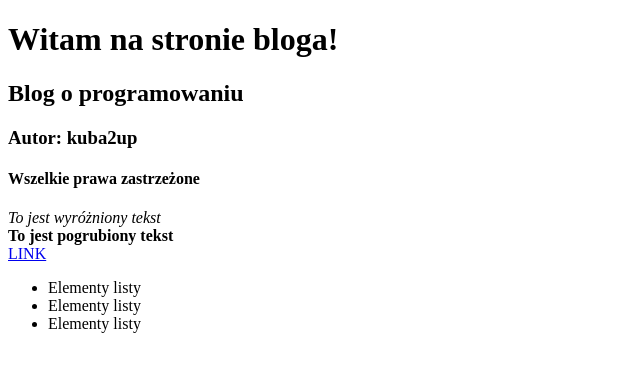
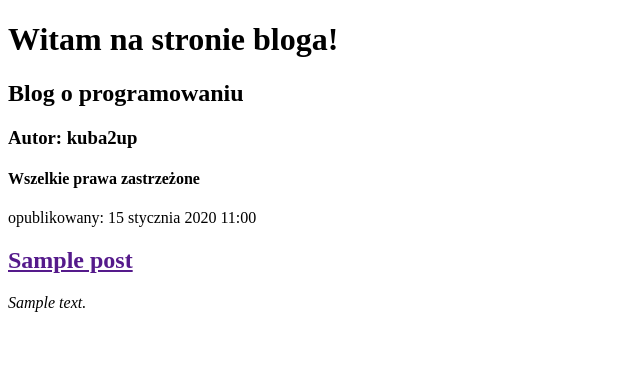
Before and after one commit to kubadybizbanski/djangoblog, a Django app: page / in a window 1280 px wide. Shown: the top 372 px of the page, without its empty margins (0-640 px from the left). Run offline with Django 5.2, Linux system fonts and the light colour scheme; tables that the repository leaves empty hold one stand-in row (values such as "Sample post").

Commit message:
Zmiany w pliku html

```diff
--- a/blog/templates/blog/post_list.html
+++ b/blog/templates/blog/post_list.html
@@ -11,17 +11,18 @@
         <h3>Autor: kuba2up</h3>
         <h4>Wszelkie prawa zastrzeżone</h4>
     </div>
+
+    {% comment "Komentarz autora" %}
+    Tutaj lista postów
+    {% endcomment %}
+
+    {% for post in posts %}
     <div>
-        <em>To jest wyróżniony tekst</em><br>
-        <strong>To jest pogrubiony tekst</strong><br>
-        <a href="https://strefakursow.pl">LINK</a>
+        <p>opublikowany: {{ post.publish_date }}</p>
+        <h2><a href="">{{ post.title }}</a></h2>
+        <em>{{ post.text|linebreaksbr }}</em>
     </div>
-    <div>
-        <ul>
-            <li>Elementy listy</li>
-            <li>Elementy listy</li>
-            <li>Elementy listy</li>
-        </ul>
-    </div>
+    {% endfor %}
+
 </body>
 </html>
--- a/blog/views.py
+++ b/blog/views.py
@@ -1,4 +1,8 @@
 from django.shortcuts import render
+from django.utils import timezone
+from .models import Post
+
 
 def post_list(request):
-    return render(request, 'blog/post_list.html',{})
+    posts = Post.objects.filter(publish_date__lte=timezone.now()).order_by('publish_date')
+    return render(request, 'blog/post_list.html',{'posts': posts})
```
